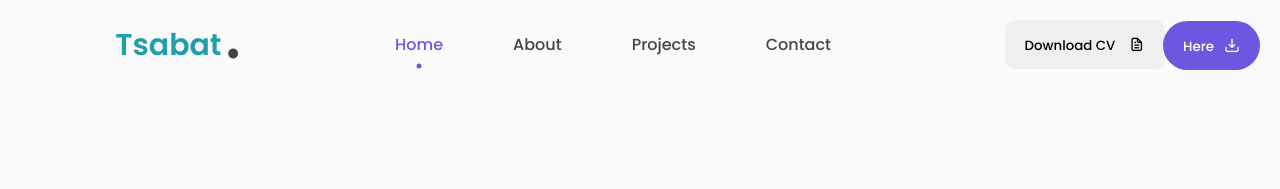
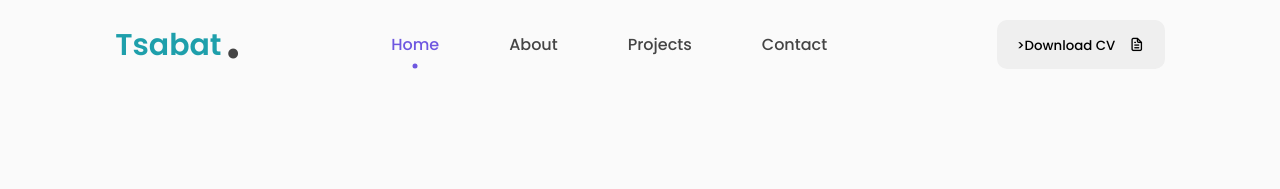
Before and after one commit to tsabat15/portofolioku, a plain HTML site: page index.html in a window 1280 px wide. Shown: the top 189 px of the page. Drawn offline with nearby package versions, Linux system fonts and the light colour scheme.

Commit message:
Update index.html

```diff
--- a/index.html
+++ b/index.html
@@ -45,12 +45,8 @@
             </ul>
         </div>
         <div class="nav-button">
-            <button class="btn" >Download CV <i class="uil uil-file-alt"></i></button>
-		  <div class="about-btn">
-                    <a href="https://drive.google.com/file/d/1gSI83ikdYLMKJGN3cgiChYBrpElYq3ce/view?usp=drive_link" class="cert">
-                    <button class="btn">Here<i class="uil uil-import"></i></button>
-                </a>
-                </div>
+            <button class="btn" <a href="https://drive.google.com/file/d/1gSI83ikdYLMKJGN3cgiChYBrpElYq3ce/view?usp=drive_link" class="cert">>Download CV <i class="uil uil-file-alt"></i></button>
+
         </div>
         <div class="nav-menu-btn">
             <i class="uil uil-bars" onclick="myMenuFunction()"></i>
```
